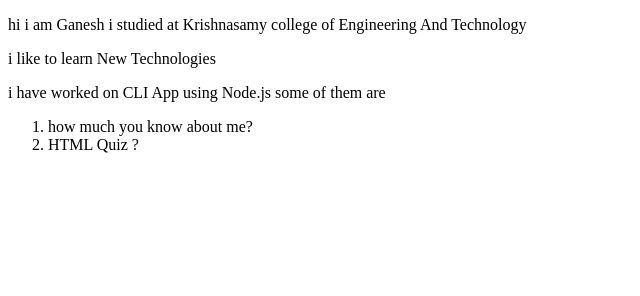
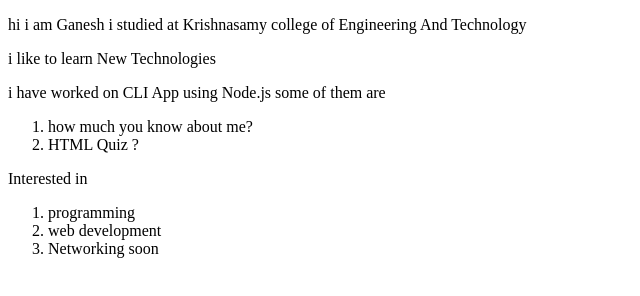
Before and after one commit to ganeshsadhashivam/ganeshsadhashivam-site, a plain HTML site: page index.html in a window 1280 px wide. Shown: the whole page, without its empty margins (0-640 px from the left). Drawn offline with Linux system fonts and the light colour scheme.

Commit message:
updated index.html
Added interest

```diff
--- a/index.html
+++ b/index.html
@@ -17,5 +17,11 @@
       <li>how much you know about me?</li>
       <li>HTML Quiz ?</li>
     </ol>
+    <p>Interested in</p>
+    <ol>
+      <li>programming</li>
+      <li>web development</li>
+      <li>Networking soon</li>
+    </ol>
   </body>
 </html>
```
